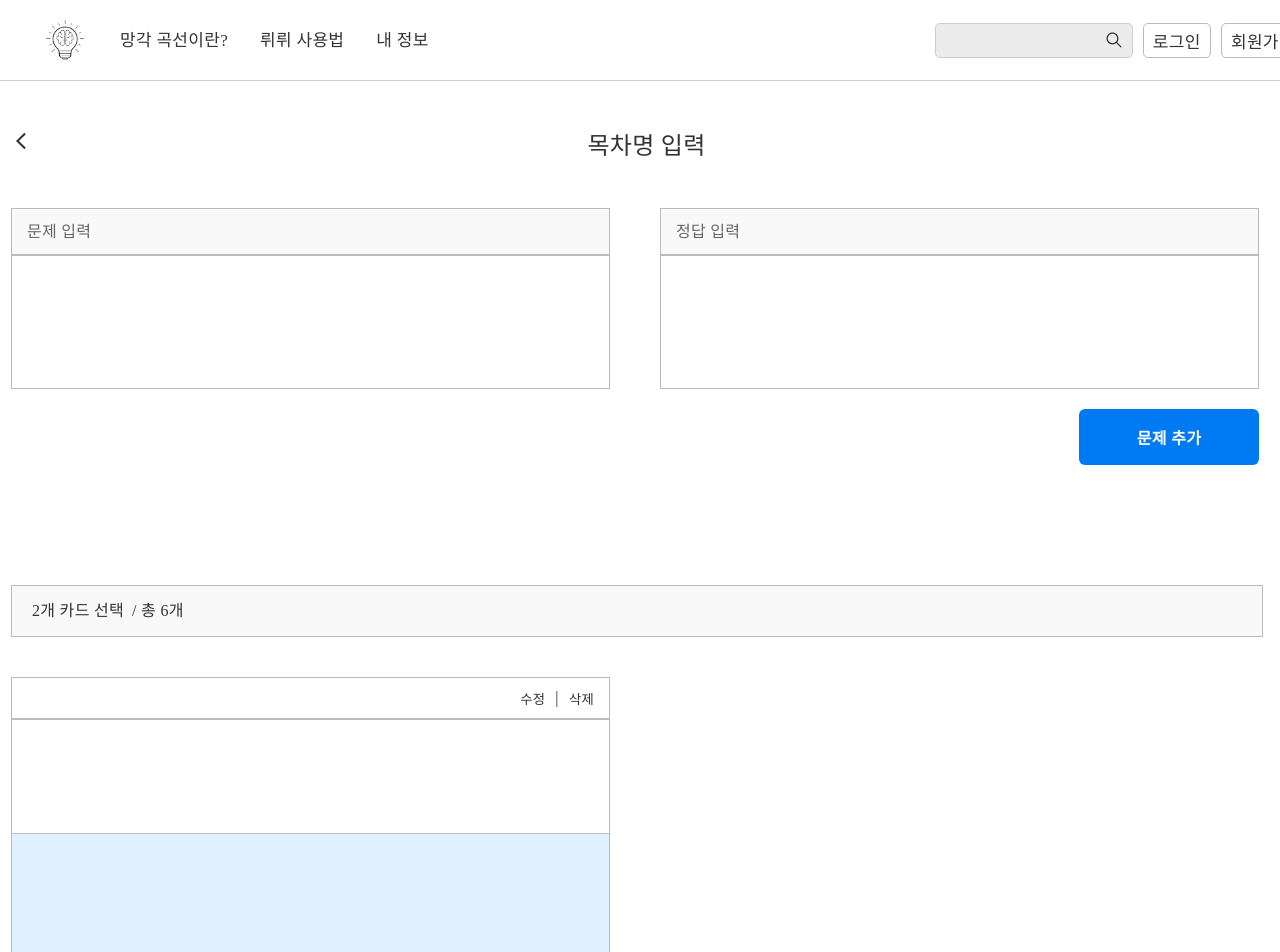
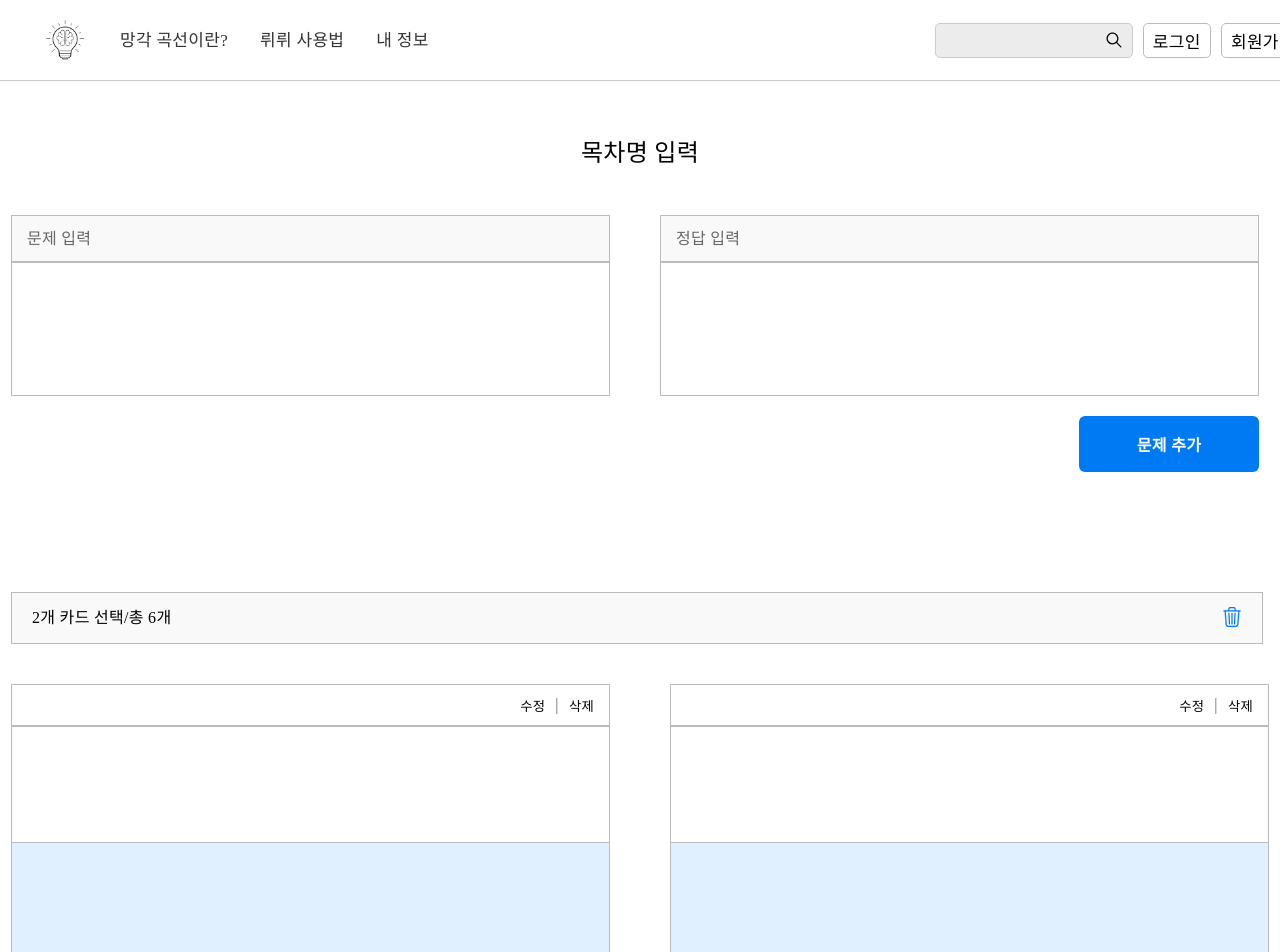
Before and after one commit to rlajm1203/ReRe, a React (Vite) app in the folder FE/: page /cardcreate in a window 1280 px wide. Shown: the top 952 px of the page. Built offline with nearby package versions, Linux system fonts and the light colour scheme.

Commit message:
fix: Remove icon from Bar component

```diff
--- a/FE/src/components/cardcreate/AddedCard.component.jsx
+++ b/FE/src/components/cardcreate/AddedCard.component.jsx
@@ -1,7 +1,15 @@
 import React from "react";
 import styled from "styled-components";
+import { useState } from "react";
 
 const AddedCard = () => {
+  const [value, setValue] = useState();
+  const textLimit = () => {
+    if (value.length > 100) {
+      alert("100자 이내로 입력해주세요.");
+    }
+  };
+
   return (
     <div>
       <Container>
@@ -10,7 +18,13 @@ const AddedCard = () => {
           <div style={{ marginRight: 10, marginLeft: 10 }}> | </div>
           <button>삭제</button>
         </SelectBox>
-        <ProblemBox />
+        <ProblemBox
+          value={value}
+          onChange={(e) => {
+            setValue(e.target.value);
+            textLimit();
+          }}
+        />
         <AnswerBox />
       </Container>
     </div>
@@ -19,12 +33,15 @@ const AddedCard = () => {
 
 export default AddedCard;
 
-export const SelectedNum = () => {
+export const SelectedNum = ({ children }) => {
   return (
     <div>
       <SelectedBar>
-        <div style={{ marginRight: 8 }}>2개 카드 선택 </div>
-        <div> / 총 6개</div>
+        <div>
+          <div className="selectedCard">2개 카드 선택 </div>
+          <div>총 6개</div>
+        </div>
+        <div>{children}</div>
       </SelectedBar>
     </div>
   );
@@ -40,6 +57,16 @@ const SelectedBar = styled.div`
   border: 1px solid #bbb;
   margin-top: 120px;
   margin-bottom: 20px;
+  justify-content: space-between;
+  & div:first-child {
+    display: flex;
+  }
+  & div:last-child {
+    margin-right: 20px;
+  }
+  & .selectedCard::after {
+    content: "/";
+  }
 `;
 
 const Container = styled.div`
@@ -47,13 +74,16 @@ const Container = styled.div`
   flex-direction: column;
 `;
 
-const ProblemBox = styled.input`
+const ProblemBox = styled.textarea`
   display: flex;
   position: relative;
   top: 20px;
   width: 580px;
   height: 130px;
   border: 1px solid #bbb;
+
+  resize: none;
+  overflow: hidden;
 
   padding-left: 15px;
   font-size: 16px;
@@ -64,13 +94,17 @@ const ProblemBox = styled.input`
   }
 `;
 
-const AnswerBox = styled.input`
+const AnswerBox = styled.textarea`
   display: flex;
   position: relative;
   width: 580px;
   height: 130px;
+
+  resize: none;
+  overflow: hidden;
+
   border: 1px solid #bbb;
-  margin-bottom: 100px;
+  margin-bottom: 30px;
   padding-left: 15px;
   font-size: 16px;
   color: #666;
--- a/FE/src/components/common/Bar.component.jsx
+++ b/FE/src/components/common/Bar.component.jsx
@@ -8,7 +8,6 @@ const Bar = ({ text }) => {
     <div>
       <MainContainer>
         <BarArea>
-          <Icon type="back" />
           <Title>{text}</Title>
         </BarArea>
       </MainContainer>
@@ -21,7 +20,8 @@ export default Bar;
 const BarArea = styled.div`
   align-items: center;
   position: relative;
-  top: 50px;
+  top: 80px;
+  margin-bottom: 30px;
   left: 0px;
 `;
 
@@ -30,5 +30,5 @@ const Title = styled.h2`
   font-weight: 400;
   font-size: 24px;
   margin-top: -20px;
-  margin-left: 13px;
+  /* margin-left: 13px; */
 `;
--- a/FE/src/pages/CardCreate.page.jsx
+++ b/FE/src/pages/CardCreate.page.jsx
@@ -31,7 +31,15 @@ const CardCreatePage = () => {
             <Icon type="trash" />
           </IconSpace>
         </SelectedNum>
-        <div style={{ display: "flex" }}>
+        <div
+          style={{
+            display: "flex",
+            flexWrap: "wrap",
+            justifyContent: "space-between",
+          }}
+        >
+          <AddedCard />
+          <AddedCard />
           <AddedCard />
         </div>
       </MainContainer>
@@ -51,7 +59,5 @@ const ButtonContainer = styled.div`
 `;
 
 const IconSpace = styled(StyledIcon)`
-  position: absolute;
-  right: 9px;
-  top: 70px;
+  color: #007af3;
 `;
--- a/FE/src/styles/App.css
+++ b/FE/src/styles/App.css
@@ -1,8 +1,11 @@
 * {
-  color: #333333;
   font-family: "Noto Sans KR";
   letter-spacing: 0.3px;
 }
+a {
+  color: #333;
+}
+
 html,
 body,
 div,
```
